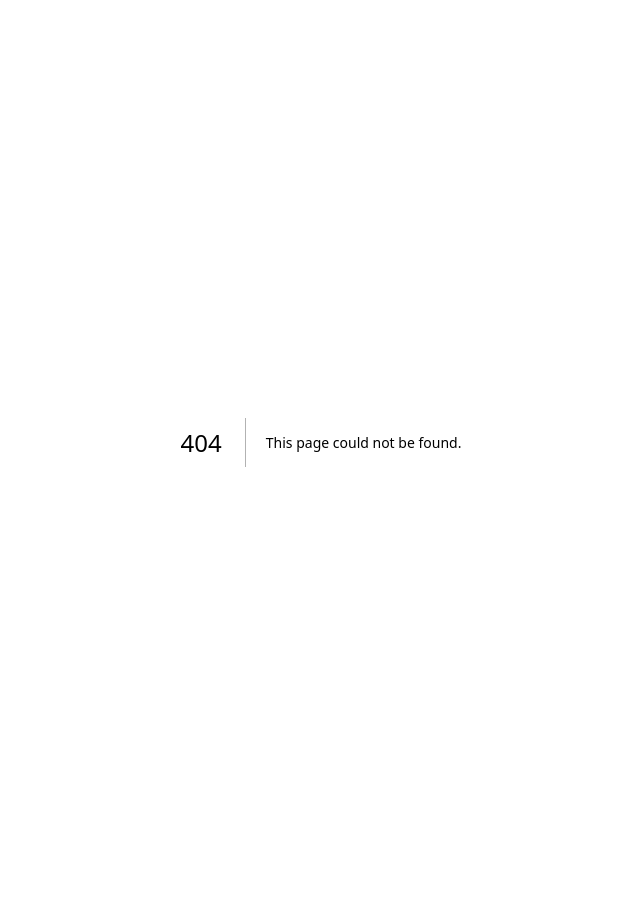
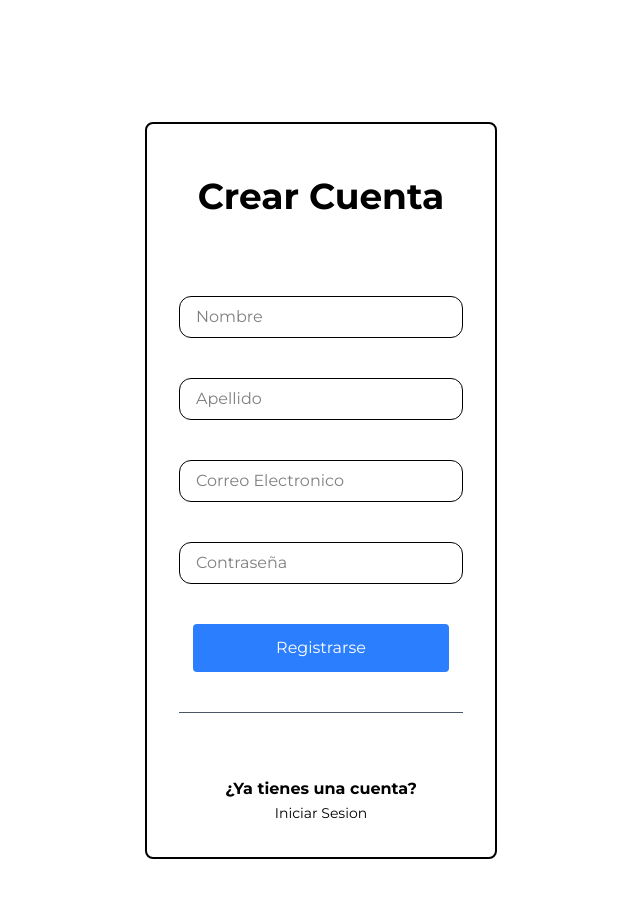
Before and after one commit to JanDom02/project-seminario, a Next.js app: page /auth/Registro in a window 1280 px wide. Before the commit this address had no page. Shown: the part 200-1098 px from the top of the page, without its empty margins (319-959 px from the left). Built offline with nearby package versions, Linux system fonts and the light colour scheme.

Commit message:
Ricardo: Implementacion de formulario de Login y Registro

```diff
--- a/src/app/Candidatos/page.tsx
+++ b/src/app/(main)/Candidatos/page.tsx
@@ -12,17 +12,17 @@ export default function CandidatosPage() {
         <PartyCard
           name="Pan"
           description="Ricardo Anaya"
-          imageUrl="./img/Anaya.jpeg"
+          imageUrl="/img/Anaya.jpeg"
         />
         <PartyCard
           name="Morena"
           description="Andrés Manuel López Obrador"
-          imageUrl="./img/Descarga.jpeg"
+          imageUrl="/img/Descarga.jpeg"
         />
         <PartyCard
           name="PRI"
           description="José Meade"
-          imageUrl="./img/Meade.jpeg"
+          imageUrl="/img/Meade.jpeg"
         />
       </div>
     </div>
--- a/src/app/Partidos/page.tsx
+++ b/src/app/(main)/Partidos/page.tsx
@@ -12,22 +12,22 @@ export default function PartidosPage() {
         <PartyCard
           name="Pan"
           description="El Partido Acción Nacional (PAN)"
-          imageUrl="./img/Pan Logo.png"
+          imageUrl="/img/Pan Logo.png"
         />
         <PartyCard
           name="Morena"
           description="El Partido Movimiento de Regeneración Nacional (Morena)"
-          imageUrl="./img/Morena Logo.png"
+          imageUrl="/img/Morena Logo.png"
         />
         <PartyCard
           name="PRI"
           description="El Partido Revolucionario Institucional (PRI)"
-          imageUrl="./img/Pri Logo.png"
+          imageUrl="/img/Pri Logo.png"
         />
         <PartyCard
           name="PRD"
           description="Partido de la Revolución Democrática (PRD)"
-          imageUrl="./img/PRD Logo.png"
+          imageUrl="/img/PRD Logo.png"
         />
       </div>
     </div>
--- /dev/null
+++ b/src/app/auth/Login/page.tsx
@@ -0,0 +1,10 @@
+import AuthForm from "@/components/AuthForm";
+
+
+export default function LoginPage() {
+    return(
+        <div className="max-h-screen flex justify-center">
+                <AuthForm/>
+        </div>
+    );
+}
--- /dev/null
+++ b/src/app/auth/Registro/page.tsx
@@ -0,0 +1,9 @@
+import AuthForm from "@/components/AuthForm";
+
+export default function RegisterPage() {
+    return(
+        <div className="items-center justify-items-center min-h-screen p-8 pb-20 gap-16 sm:p-20">
+            <AuthForm isLogin={false}/>
+        </div>
+    );
+}
--- a/src/app/layout.tsx
+++ b/src/app/layout.tsx
@@ -5,6 +5,8 @@ import Navbar from "@/components/NavBarComponent";
 import TituloHeader from "@/components/TitleHeader";
 import PrincipleButton from "@/components/PrincipleButton";
 import Sidebar from "@/components/SideBarComponet";
+
+import Link from 'next/link'
 
 const montserrat = Montserrat({
   variable: "--font-montserrat",
@@ -53,14 +55,17 @@ export default function RootLayout({
           <div className=" py-3.5">
             <TituloHeader title="Transparencia Politica" subtitle="Al alcanze de todos..."/>
           </div>
+          <Link href="auth/Login">
             <div className="absolute top-0 right-0 p-4">
               <PrincipleButton
               title="Iniciar Sesion"
-            className="flex font-bold shadow-lg gap-2"
+              className="flex font-bold shadow-lg gap-2 cursor-pointer"
               icon = {<svg xmlns="http://www.w3.org/2000/svg" fill="none" viewBox="0 0 24 24" strokeWidth={1.5} stroke="currentColor" className="size-6">
                       <path strokeLinecap="round" strokeLinejoin="round" d="M17.982 18.725A7.488 7.488 0 0 0 12 15.75a7.488 7.488 0 0 0-5.982 2.975m11.963 0a9 9 0 1 0-11.963 0m11.963 0A8.966 8.966 0 0 1 12 21a8.966 8.966 0 0 1-5.982-2.275M15 9.75a3 3 0 1 1-6 0 3 3 0 0 1 6 0Z" />
                 </svg>}/>
             </div>
+          </Link>
+
 
         </div>
         <Navbar links={links}/>
--- a/src/app/page.tsx
+++ b/src/app/page.tsx
@@ -4,7 +4,7 @@
 export default function Home() {
 
   return (
-    <div className="grid grid-rows-[20px_1fr_20px] items-center justify-items-center min-h-screen p-8 pb-20 gap-16 sm:p-20 font-[family-name:var(--font-geist-sans)]">
+    <div className="grid grid-rows-[20px_1fr_20px] items-center justify-items-center min-h-screen p-8 pb-20 gap-16 sm:p-20 font-[family-name:var(--font-montserrat)]">
       <h1 className="text-white bg-black ">Home</h1>
       <h2 className="text-black">Hola</h2>
     </div>
--- /dev/null
+++ b/src/components/AuthForm.tsx
@@ -0,0 +1,34 @@
+import InputComponent from "@/components/InputComponent";
+import LoginButton from "@/components/LoginButton";
+
+import Link from "next/link";
+
+type AuthFormProps = {
+    isLogin?: boolean;
+}
+
+export default function AuthForm({isLogin = true}: AuthFormProps) {
+    return(
+        <div className=" flex flex-col justify-center items-center border-2 border-black rounded-lg p-8 w-full max-w-md text-black">
+            <h3 className="text-4xl font-bold mb-15 py-5">{isLogin ? "Iniciar Sesion" : "Crear Cuenta"}</h3>
+
+            {!isLogin && (
+                <>
+                    <InputComponent placeholder="Nombre" className="mb-10"/>
+                    <InputComponent placeholder="Apellido" className="mb-10"/>
+                </>
+            )}
+            <InputComponent placeholder="Correo Electronico" className="mb-10"/>
+            <InputComponent placeholder="Contraseña" className="mb-10"/>
+
+            <LoginButton title={isLogin ? "Iniciar Sesion" : "Registrarse"} className="w-[90%]"/>
+
+            <hr className="w-full border-t border-gray-600 my-10"/>
+
+            <div className="mt-6 text-center">
+                <p className="font-bold text-md">{isLogin ? "¿No tienes una cuenta?" : "¿Ya tienes una cuenta?"}</p>
+                <Link href={isLogin ? "/auth/Registro" : "/auth/Login"} className="hover:underline text-sm">{isLogin ? "Crear una cuenta" : "Iniciar Sesion"}</Link>
+            </div>
+        </div>
+    )
+}
--- a/src/components/CardPartido.tsx
+++ b/src/components/CardPartido.tsx
@@ -1,3 +1,5 @@
+import Image from "next/image";
+
 import React from "react";
 
 interface PartyCardProps {
@@ -9,7 +11,7 @@ interface PartyCardProps {
 const PartyCard: React.FC<PartyCardProps> = ({ name, description, imageUrl }) => {
   return (
     <div className="w-64 bg-white shadow-lg rounded-lg p-4 text-center border">
-      <img src={imageUrl} alt={name} className="w-40 mx-auto mb-4" />
+      <Image src={imageUrl} alt={name} className="w-40 mx-auto mb-4" width={171} height={172} />
       <h2 className="text-lg font-bold">{name}</h2>
       <p className="text-gray-700 text-sm my-2">{description}</p>
       <button className="mt-4 px-4 py-2 bg-gray-200 text-black rounded hover:bg-gray-300">
--- /dev/null
+++ b/src/components/InputComponent.tsx
@@ -0,0 +1,12 @@
+type InputProps = {
+    placeholder ?: string;
+    className ?: string;
+    type ?: string;
+
+};
+
+export default function InputComponent ({placeholder, className, type = "text"}: InputProps) {
+    return (
+        <input type={type} placeholder={placeholder} className={`w-full px-4 py-2 border rounded-xl outline-none focus:ring-2 focus:ring-blue-500 transition duration-200 ${className}`} />
+    );
+};
--- /dev/null
+++ b/src/components/LoginButton.tsx
@@ -0,0 +1,12 @@
+import React from "react";
+
+interface ButtonProps extends React.ButtonHTMLAttributes<HTMLButtonElement> {
+    title: string;
+    className?: string;
+}
+
+export default function LoginButton({title, className}: ButtonProps) {
+    return (
+        <button className={`text-white bg-blue-500 py-3 px-8 rounded-sm ${className}`}>{title}</button>
+    )
+}
--- a/src/components/SideBarComponet.tsx
+++ b/src/components/SideBarComponet.tsx
@@ -13,7 +13,7 @@ export default function Sidebar() {
       {/* Icono del menú de hamburguesa */}
       {!isOpen && (
           <button
-          className="fixed top-4 left-4 z-50 p-2 cursor-pointer"
+          className="absolute top-4 left-4 p-2 cursor-pointer"
           onClick={() => setIsOpen(true)}
           aria-label="Abrir menú"
         >
```
Also changed, not shown: src/app/(main)/Propuestas/page.tsx (renamed from src/app/Propuestas/page.tsx). Lines whose indentation alone changed are shown as unchanged.
